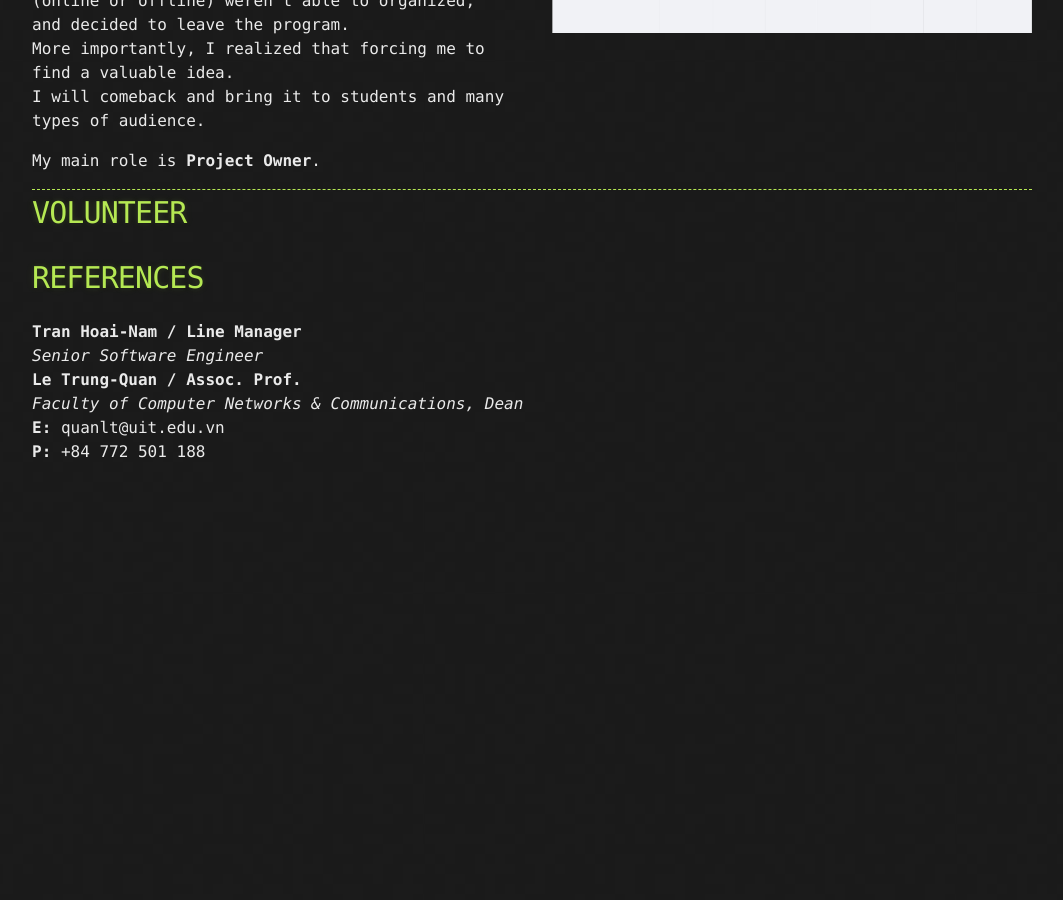
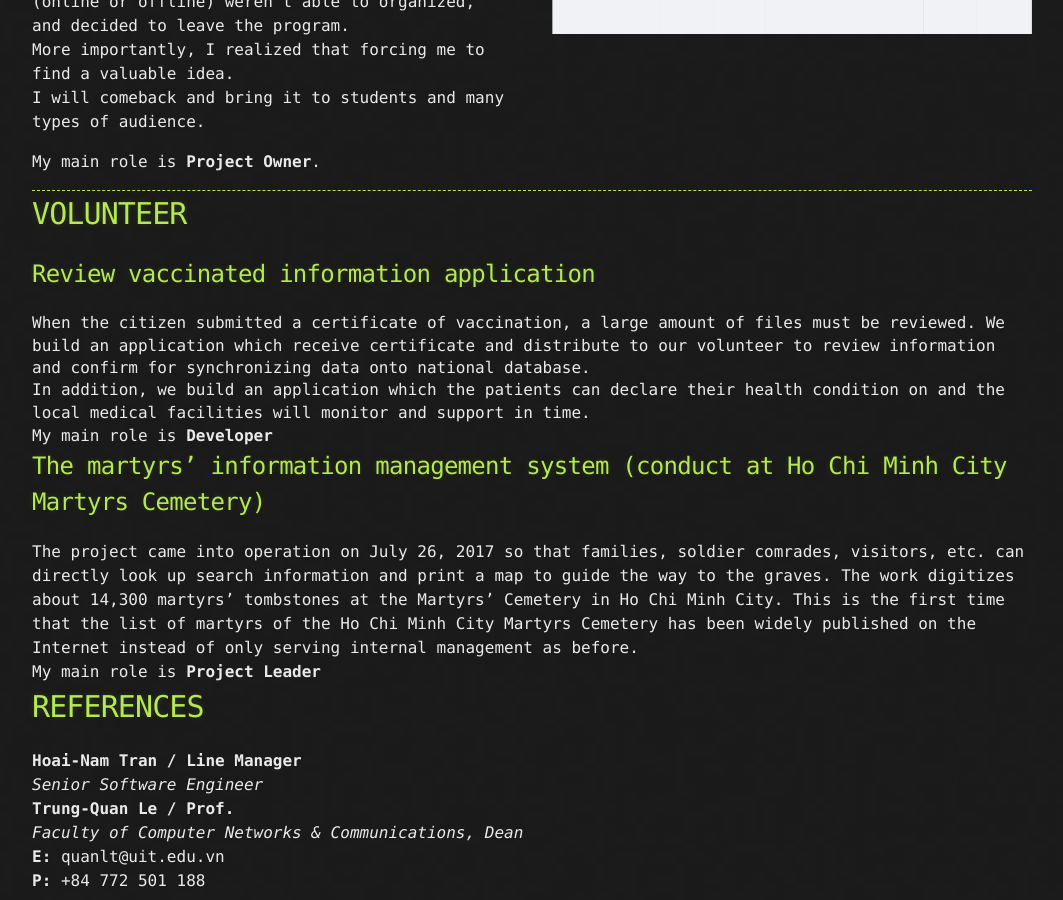
Before and after one commit to galvin96/vihu96, a Jekyll site: the page built from index.md, in a window 1280 px wide and 900 px high, scrolled down 5791 px. Shown: the whole window, without its empty margins (108-1171 px from the left). Built offline with Jekyll 4.4.1, drawn with Linux system fonts in a browser that asks for light colours; before the commit the page ends 6275 px from its top, so only the background shows below that; some of the changed text lies outside the part shown.

Commit message:
Add volunteer projects

```diff
--- a/index.md
+++ b/index.md
@@ -311,13 +311,32 @@ I will comeback and bring it to students and many types of audience.
 
 # VOLUNTEER
 
+## Review vaccinated information application
+
+1. When the citizen submitted a certificate of vaccination, a large amount of files must be reviewed.
+We build an application which receive certificate and distribute to our volunteer to review information
+and confirm for synchronizing data onto national database.
+
+2. In addition, we build an application which the patients can declare their health condition on
+and the local medical facilities will monitor and support in time.
+
+My main role is __Developer__
+
+## The martyrs' information management system (conduct at Ho Chi Minh City Martyrs Cemetery)
+
+The project came into operation on July 26, 2017 so that families, soldier comrades, visitors, etc. can directly look up search information and print a map to guide the way to the graves.
+The work digitizes about 14,300 martyrs' tombstones at the Martyrs' Cemetery in Ho Chi Minh City.
+This is the first time that the list of martyrs of the Ho Chi Minh City Martyrs Cemetery has been widely published on the Internet instead of only serving internal management as before.
+
+My main role is __Project Leader__
+
 # REFERENCES
 
-__Tran Hoai-Nam / Line Manager__
+__Hoai-Nam Tran / Line Manager__
 
 _Senior Software Engineer_
 
-__Le Trung-Quan / Assoc. Prof.__
+__Trung-Quan Le / Prof.__
 
 _Faculty of Computer Networks & Communications, Dean_
 
```
Also changed, not shown: other parts of index.md (+2 -2 lines).
